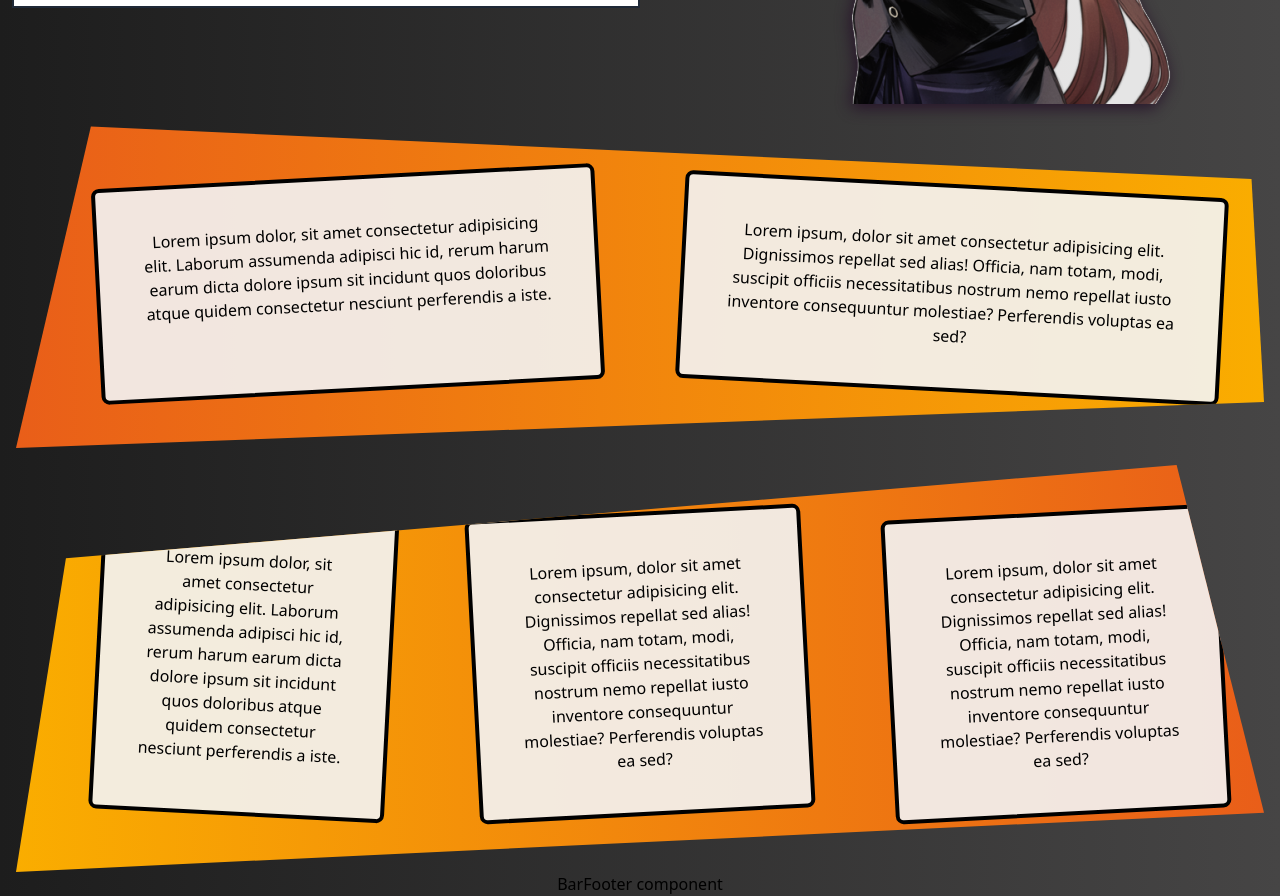
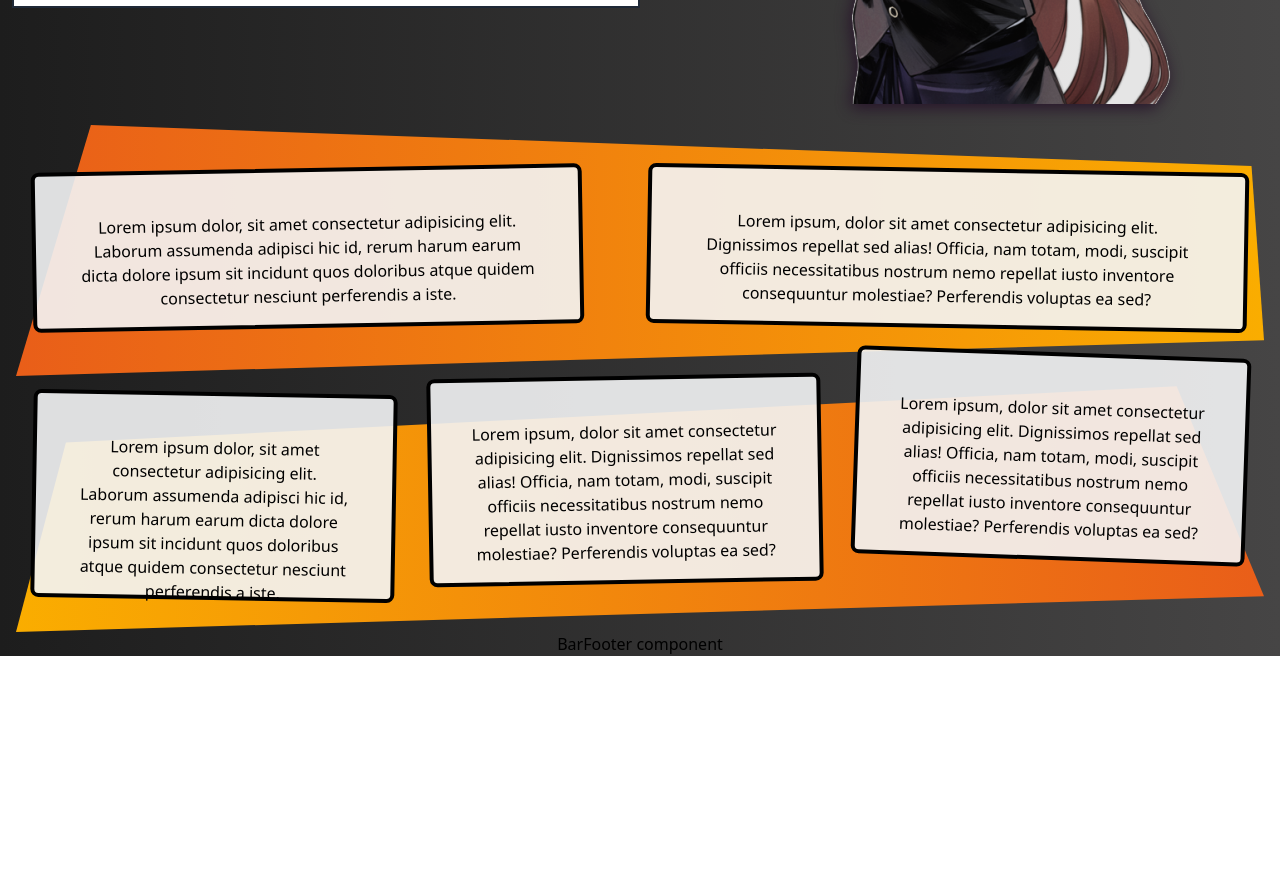
Before and after one commit to MaoParadise/buy-a-drink, a React (Create React App) app: page / in a window 1280 px wide. Shown: the part 560-1456 px from the top of the page. After the commit the page ends 1216 px from the top, so only its background shows below. Built offline with nearby package versions, Linux system fonts and the light colour scheme; a web font is replaced by a local one.

Commit message:
problema de los flex en information resuelto

```diff
--- a/src/components/Information/Information.js
+++ b/src/components/Information/Information.js
@@ -4,15 +4,27 @@ import './Information.css';
 const Information =  () => {
     return(
         <React.Fragment>
-            <section className="grid grid-cols-2 py-4 mx-4 underPolygon ">
-                <div className="p-10 ml-20 m-10 bg-gray-100 rounded-lg bg-opacity-90 border-4 border-black transform -rotate-3" >Lorem ipsum dolor, sit amet consectetur adipisicing elit. Laborum assumenda adipisci hic id, rerum harum earum dicta dolore ipsum sit incidunt quos doloribus atque quidem consectetur nesciunt perferendis a iste.</div>
-                <div className="p-10 mt-12 m-10 bg-gray-100 rounded-lg bg-opacity-90 border-4 border-black transform rotate-3" >Lorem ipsum, dolor sit amet consectetur adipisicing elit. Dignissimos repellat sed alias! Officia, nam totam, modi, suscipit officiis necessitatibus nostrum nemo repellat iusto inventore consequuntur molestiae? Perferendis voluptas ea sed? </div>
+            <section className="grid h-64 grid-cols-2 underPolygon mx-4"></section>
+            <div className='boxUnderPolygon flex transform -translate-y-48 h-0 mx-8 bg-red-500 bg-opacity-20 justify-center '>
+                <div className="p-10 mr-8 pb-28 bg-gray-100 rounded-lg bg-opacity-90 border-4 border-black transform -translate-y-4  -rotate-1" >Lorem ipsum dolor, sit amet consectetur adipisicing elit. Laborum assumenda adipisci hic id, rerum harum earum dicta dolore ipsum sit incidunt quos doloribus atque quidem consectetur nesciunt perferendis a iste.</div>
+                <div className="p-10 ml-8 pb-28 bg-gray-100 rounded-lg bg-opacity-90 border-4 border-black transform -translate-y-4 rotate-1" >Lorem ipsum, dolor sit amet consectetur adipisicing elit. Dignissimos repellat sed alias! Officia, nam totam, modi, suscipit officiis necessitatibus nostrum nemo repellat iusto inventore consequuntur molestiae? Perferendis voluptas ea sed? </div>
+            </div>
+
+            <section className="grid grid-cols-3 h-64 mx-4 transform underPolygon-inverse "></section>
+            <div className="boxUnderPolygon flex flex-wrap sm:flex-nowrap transform -translate-y-64 h-0 mx-8 bg-red-500 bg-opacity-20 justify-center">
+                <div className="p-10 pb-40 mr-8 bg-gray-100 rounded-lg bg-opacity-90 border-4 border-black transform translate-y-4 rotate-1" >Lorem ipsum dolor, sit amet consectetur adipisicing elit. Laborum assumenda adipisci hic id, rerum harum earum dicta dolore ipsum sit incidunt quos doloribus atque quidem consectetur nesciunt perferendis a iste.</div>
+                <div className="p-10 pb-40 mr-8 bg-gray-100 rounded-lg bg-opacity-90 border-4 border-black transform -rotate-1" >Lorem ipsum, dolor sit amet consectetur adipisicing elit. Dignissimos repellat sed alias! Officia, nam totam, modi, suscipit officiis necessitatibus nostrum nemo repellat iusto inventore consequuntur molestiae? Perferendis voluptas ea sed? </div>
+                <div className="p-10 pb-40 bg-gray-100 rounded-lg bg-opacity-90 border-4 border-black transform -translate-y-6 rotate-2" >Lorem ipsum, dolor sit amet consectetur adipisicing elit. Dignissimos repellat sed alias! Officia, nam totam, modi, suscipit officiis necessitatibus nostrum nemo repellat iusto inventore consequuntur molestiae? Perferendis voluptas ea sed? </div>
+            </div>
+            { /*
+            <section className="grid grid-cols-3 h-72 py-4 mx-4 transform -translate-y-3/4 underPolygon-inverse ">
+
             </section>
-            <section className="grid grid-cols-3 py-4 mx-4 bg-red-300 underPolygon-inverse ">
-                <div className="p-10 ml-20 m-10 bg-gray-100 rounded-lg bg-opacity-90 border-4 border-black transform rotate-3" >Lorem ipsum dolor, sit amet consectetur adipisicing elit. Laborum assumenda adipisci hic id, rerum harum earum dicta dolore ipsum sit incidunt quos doloribus atque quidem consectetur nesciunt perferendis a iste.</div>
-                <div className="p-10 mt-12 m-10 bg-gray-100 rounded-lg bg-opacity-90 border-4 border-black transform -rotate-3" >Lorem ipsum, dolor sit amet consectetur adipisicing elit. Dignissimos repellat sed alias! Officia, nam totam, modi, suscipit officiis necessitatibus nostrum nemo repellat iusto inventore consequuntur molestiae? Perferendis voluptas ea sed? </div>
-                <div className="p-10 mt-12 m-10 bg-gray-100 rounded-lg bg-opacity-90 border-4 border-black transform -rotate-3" >Lorem ipsum, dolor sit amet consectetur adipisicing elit. Dignissimos repellat sed alias! Officia, nam totam, modi, suscipit officiis necessitatibus nostrum nemo repellat iusto inventore consequuntur molestiae? Perferendis voluptas ea sed? </div>
-            </section>
+            <div className="boxUnderPolygon flex transform -translate-y-full justify-center py-4">
+                <div className="p-10 mb-64 m-10 bg-gray-100 rounded-lg bg-opacity-90 border-4 border-black transform rotate-3" >Lorem ipsum dolor, sit amet consectetur adipisicing elit. Laborum assumenda adipisci hic id, rerum harum earum dicta dolore ipsum sit incidunt quos doloribus atque quidem consectetur nesciunt perferendis a iste.</div>
+                <div className="p-10 mb-64 mt-12 m-10 bg-gray-100 rounded-lg bg-opacity-90 border-4 border-black transform -rotate-3" >Lorem ipsum, dolor sit amet consectetur adipisicing elit. Dignissimos repellat sed alias! Officia, nam totam, modi, suscipit officiis necessitatibus nostrum nemo repellat iusto inventore consequuntur molestiae? Perferendis voluptas ea sed? </div>
+                <div className="p-10 mb-64 mt-12 m-10 bg-gray-100 rounded-lg bg-opacity-90 border-4 border-black transform -rotate-3" >Lorem ipsum, dolor sit amet consectetur adipisicing elit. Dignissimos repellat sed alias! Officia, nam totam, modi, suscipit officiis necessitatibus nostrum nemo repellat iusto inventore consequuntur molestiae? Perferendis voluptas ea sed? </div>
+            </div> */}
         </React.Fragment>
     )
 }
```
